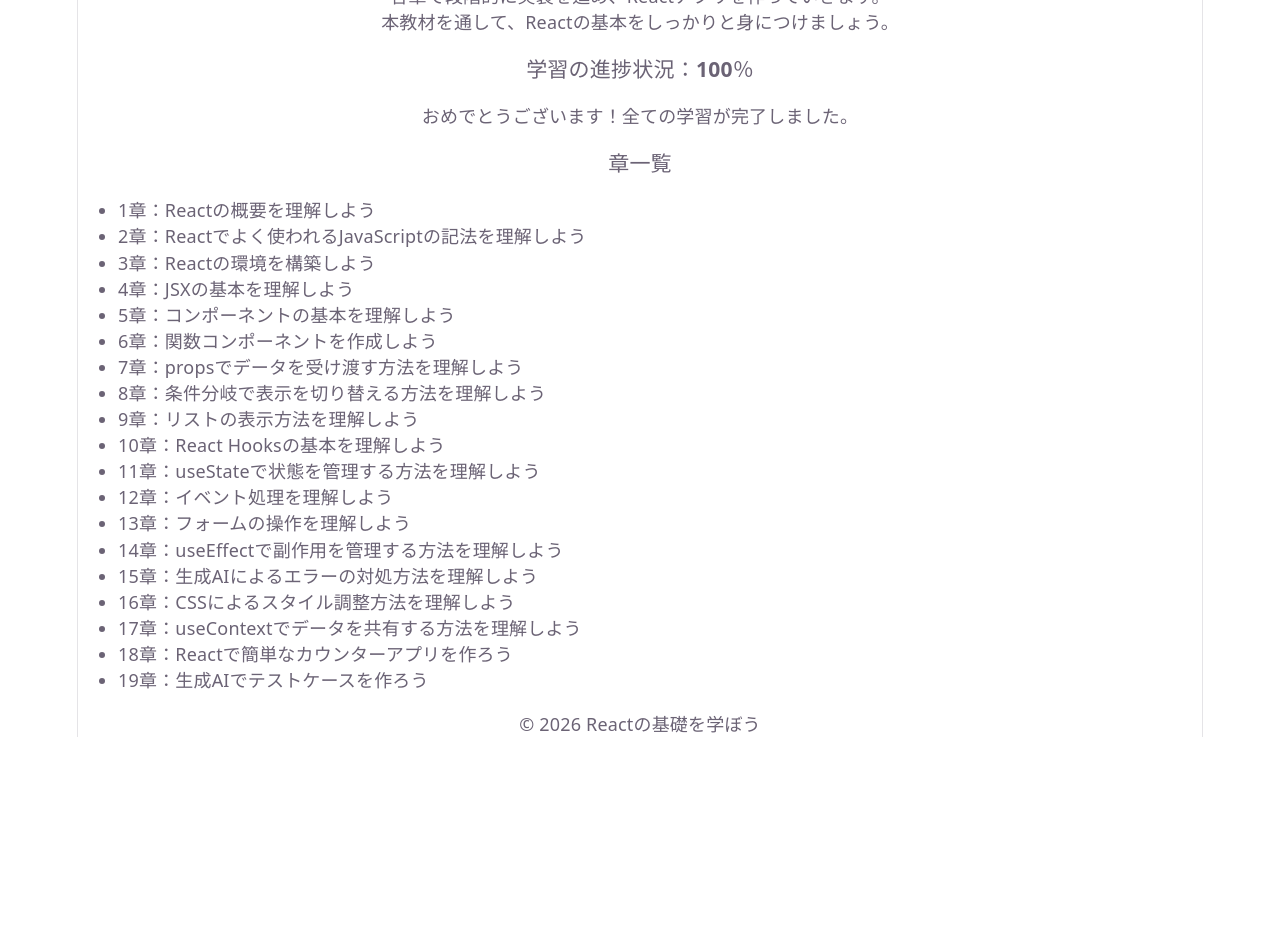
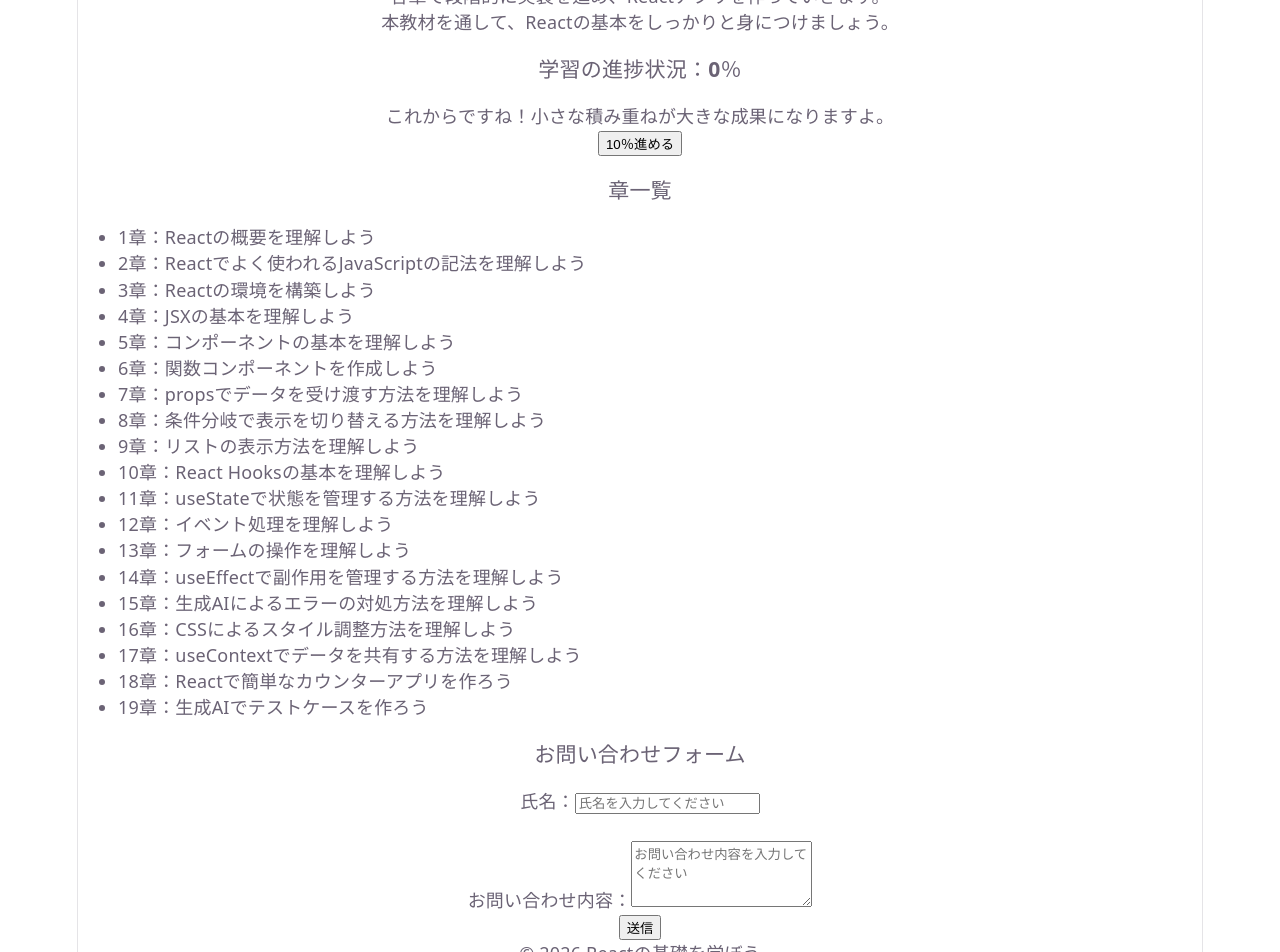
Before and after one commit to shogohayakawa/react-basic, a React (Vite) app: page / in a window 1280 px wide. Shown: the part 240-1192 px from the top of the page. Before the commit the page ends 977 px from the top, so only its background shows below. Built offline with nearby package versions, Linux system fonts and the light colour scheme.

Commit message:
lesson-05 commit

```diff
--- a/src/App.jsx
+++ b/src/App.jsx
@@ -2,18 +2,19 @@
 import { Header } from './components/Header';
 import { MainContent } from './components/MainContent';
 import { Footer } from './components/Footer';
+import { useState } from 'react';
 
 function App() {
   const siteTitle = 'Reactの基礎を学ぼう';
   const currentYear = new Date().getFullYear();
 
   // 学習の進捗率（0～100％）
-  const progress = 100; // 学習の進捗率（0～100％）
+  const [progress, setProgress] = useState(0);
 
   return (
     <>
       <Header siteTitle={siteTitle} />
-      <MainContent progress={progress} />
+      <MainContent progress={progress} setProgress={setProgress} />
       <Footer siteTitle={siteTitle} currentYear={currentYear} />
     </>
   )
--- /dev/null
+++ b/src/components/ContactForm.jsx
@@ -0,0 +1,62 @@
+import React, { useState } from 'react';
+
+// お問い合わせフォーム用のコンポーネント
+export function ContactForm() {
+  // 入力データの状態管理
+  const [name, setName] = useState(''); // 氏名
+  const [message, setMessage] = useState(''); // お問い合わせ内容
+
+  // 送信ボタン押下時の処理
+  const handleSubmit = (event) => {
+    event.preventDefault(); // フォーム送信時のリロード防止
+
+    // 送信データのバリデーション
+    if (!name.trim()) {
+      alert('氏名を入力してください。');
+      return;
+    }
+    if (!message.trim()) {
+      alert('お問い合わせ内容を入力してください。');
+      return;
+    }
+
+    // 送信完了メッセージをポップアップ表示
+    alert(`お問い合わせを承りました。\n\n【氏名】${name}\n【内容】${message}`);
+
+    // 入力欄のリセット
+    setName('');
+    setMessage('');
+  };
+
+  // フォームを構築して出力
+  return (
+    <section>
+      <h3>お問い合わせフォーム</h3>
+      <form onSubmit={handleSubmit}>
+        <div>
+          <label htmlFor="name">氏名：</label>
+          <input
+            id="name"
+            type="text"
+            value={name}
+            onChange={(event) => setName(event.target.value)}
+            placeholder="氏名を入力してください"
+          />
+        </div>
+        <br />
+        <div>
+          <label htmlFor="message">お問い合わせ内容：</label>
+          <textarea
+            id="message"
+            value={message}
+            onChange={(event) => setMessage(event.target.value)}
+            placeholder="お問い合わせ内容を入力してください"
+            rows="4"
+          />
+        </div>
+
+        <button type="submit">送信</button>
+      </form>
+    </section>
+  );
+}
--- a/src/components/MainContent.jsx
+++ b/src/components/MainContent.jsx
@@ -1,4 +1,5 @@
 import React from 'react';
+import { ContactForm } from './ContactForm';
 
 // 章タイトル
 const chapters = [
@@ -26,7 +27,14 @@
 // 章ごとのUUID（起動時に1度だけ生成される）
 const chapterKeys = chapters.map(() => crypto.randomUUID());
 
-export function MainContent({ progress = 0 }) {
+export function MainContent({ progress, setProgress }) {
+  // 進捗率を10％進める関数
+  const handleProgress = () => {
+    if (progress < 100) {
+      setProgress(progress + 10); // 現在のprogressに10を加算
+    }
+  };
+
   return (
     <main>
       <section>
@@ -41,6 +49,7 @@
         {progress === 100 && <p>おめでとうございます！全ての学習が完了しました。</p>}
         {progress >= 50 && progress < 100 && <p>後半戦です！気を抜かずに頑張りましょう。</p>}
         {progress < 50 && <p>これからですね！小さな積み重ねが大きな成果になりますよ。</p>}
+        <button onClick={handleProgress}>10％進める</button>
       </section>
 
       <section>
@@ -53,6 +62,9 @@
           ))}
         </ul>
       </section>
+
+      {/* お問い合わせフォームを表示 */}
+      <ContactForm />
     </main>
   );
 }
```
